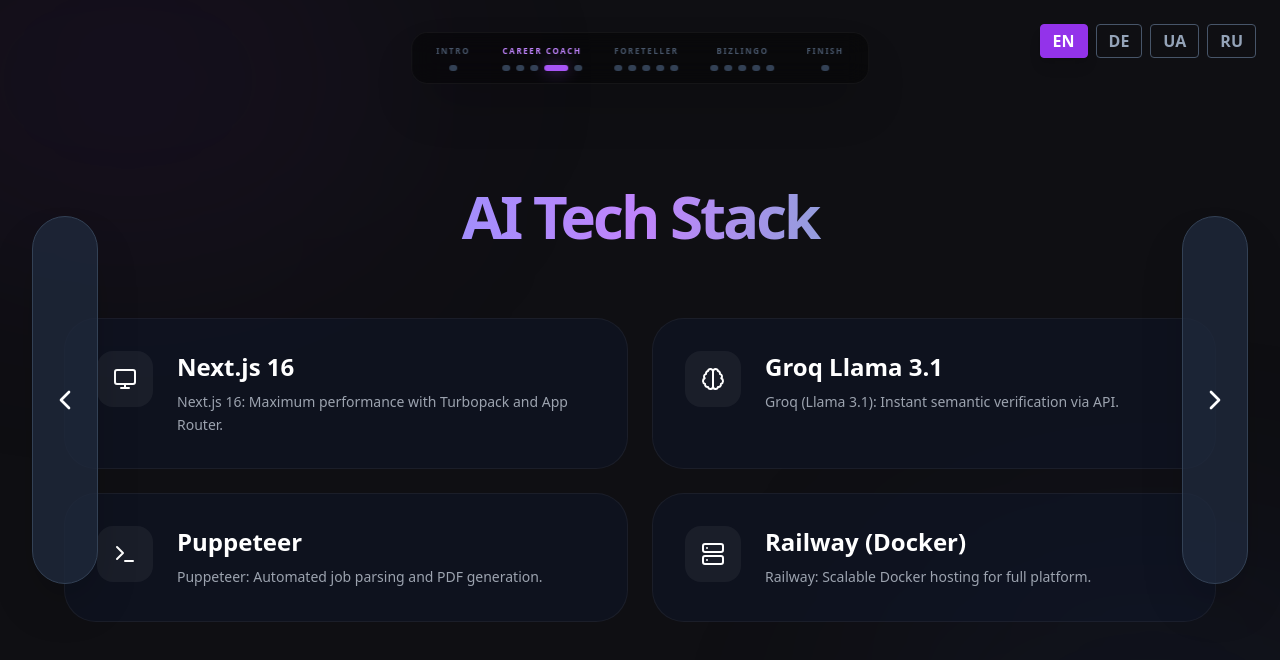
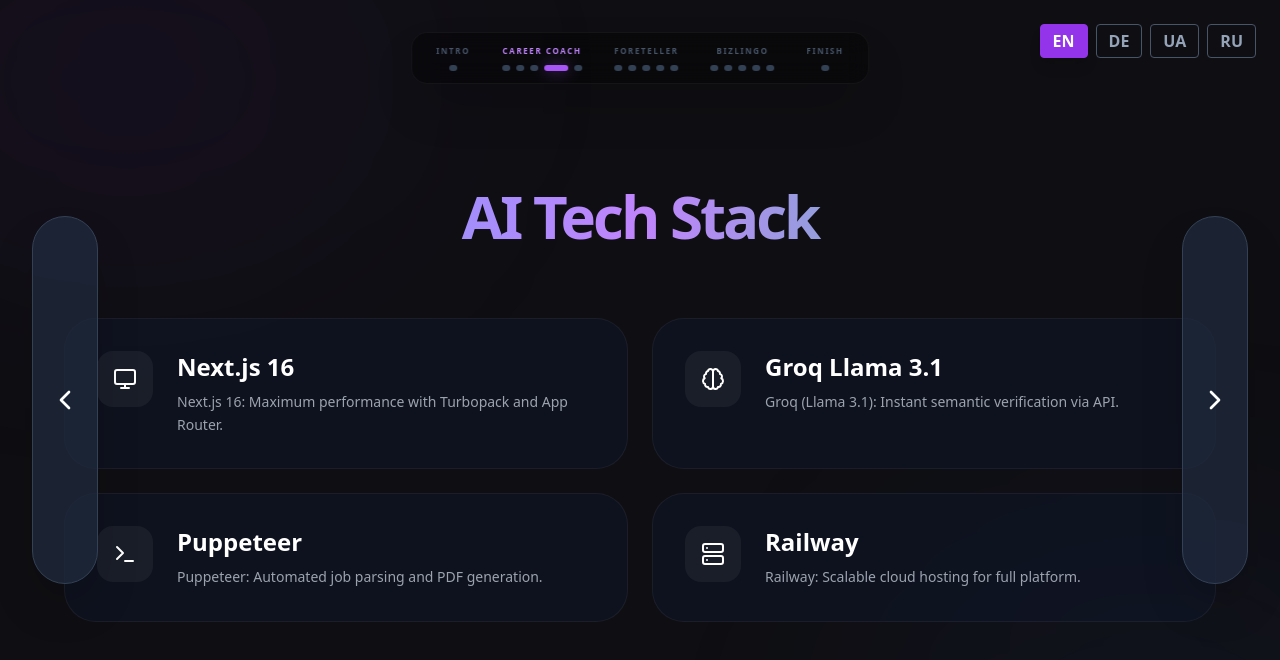
Before and after one commit to vralchenko/myportfoliopresentation, a React (Vite) app: page / in a window 1280 px wide. Both pictures are taken after a click on the button 556 px from the left and 68 px from the top of the page. Shown: the top 660 px of the page. Built offline with nearby package versions, Linux system fonts and the light colour scheme.

Commit message:
Remove Docker reference from Railway description

```diff
--- a/src/components/slides/SlideCareerTech.tsx
+++ b/src/components/slides/SlideCareerTech.tsx
@@ -19,7 +19,7 @@
                         { title: "Next.js 16", desc: t.whyNext3, icon: <Monitor />, color: "black" },
                         { title: "Groq Llama 3.1", desc: t.whyGroq3, icon: <Brain />, color: "orange" },
                         { title: "Puppeteer", desc: t.whyPuppeteer3, icon: <Terminal />, color: "green" },
-                        { title: "Railway (Docker)", desc: t.whyRender3, icon: <Server />, color: "blue" }
+                        { title: "Railway", desc: t.whyRender3, icon: <Server />, color: "blue" }
                     ].map((tech, i) => (
                         <div key={i} className="flex gap-4 md:gap-6 bg-slate-900/50 p-6 md:p-8 rounded-[2rem] border border-white/5 hover:bg-slate-900/80 transition group">
                             <div className="w-12 h-12 md:w-14 md:h-14 rounded-2xl bg-white/5 flex items-center justify-center shrink-0 group-hover:scale-110 transition">
--- a/src/translations.ts
+++ b/src/translations.ts
@@ -79,7 +79,7 @@
         whyNext3: "Next.js 16: Maximum performance with Turbopack and App Router.",
         whyGroq3: "Groq (Llama 3.1): Instant semantic verification via API.",
         whyPuppeteer3: "Puppeteer: Automated job parsing and PDF generation.",
-        whyRender3: "Railway: Scalable Docker hosting for full platform.",
+        whyRender3: "Railway: Scalable cloud hosting for full platform.",
         openToWork: "Open to New Challenges",
         hiringNotice: "Currently seeking a team where my 20 years of experience meets AI innovation. Let's build the future together!",
         badgeSSE: "Real-time SSE",
@@ -205,7 +205,7 @@
         whyNext3: "Next.js 16: Maximale Geschwindigkeit mit Turbopack und modernen App-Router.",
         whyGroq3: "Groq (Llama 3.1): Sofortige semantische Überprüfung per API.",
         whyPuppeteer3: "Puppeteer: Automatisiertes Parsing von Stellenanzeigen und PDF-Generierung.",
-        whyRender3: "Railway: Skalierbares Docker-Hosting für die gesamte Plattform.",
+        whyRender3: "Railway: Skalierbares Cloud-Hosting für die gesamte Plattform.",
         openToWork: "Offen für neue Herausforderungen",
         hiringNotice: "Aktuell suche ich ein Team, in dem meine 20-jährige Erfahrung auf KI-Innovation trifft. Lassen Sie uns gemeinsam die Zukunft gestalten!",
         badgeSSE: "Echtzeit-SSE",
@@ -331,7 +331,7 @@
         whyNext3: "Next.js 16: Максимальная производительность с Turbopack и App Router.",
         whyGroq3: "Groq (Llama 3.1): Мгновенная семантическая проверка через API.",
         whyPuppeteer3: "Puppeteer: Автоматический парсинг вакансий и генерация PDF.",
-        whyRender3: "Railway: Масштабируемый Docker-хостинг для всей платформы.",
+        whyRender3: "Railway: Масштабируемый облачный хостинг для всей платформы.",
         openToWork: "Открыт для новых вызовов",
         hiringNotice: "В данный момент я ищу команду, где мой 20-летний опыт встретится с инновациями в сфере ИИ. Давайте создавать будущее вместе!",
         badgeSSE: "SSE в реальном времени",
@@ -457,7 +457,7 @@
         whyNext3: "Next.js 16: Максимальна продуктивність з Turbopack та App Router.",
         whyGroq3: "Groq (Llama 3.1): Миттєва семантична перевірка через API.",
         whyPuppeteer3: "Puppeteer: Автоматичний парсинг вакансій та генерація PDF.",
-        whyRender3: "Railway: Масштабований Docker-хостинг для всієї платформи.",
+        whyRender3: "Railway: Масштабований хмарний хостинг для всієї платформи.",
         openToWork: "Відкритий для нових викликів",
         hiringNotice: "Наразі я шукаю команду, де мій 20-річний досвід зустрінеться з інноваціями у сфері ШІ. Давайте створювати майбутнє разом!",
         badgeSSE: "SSE в реальному часі",
```
